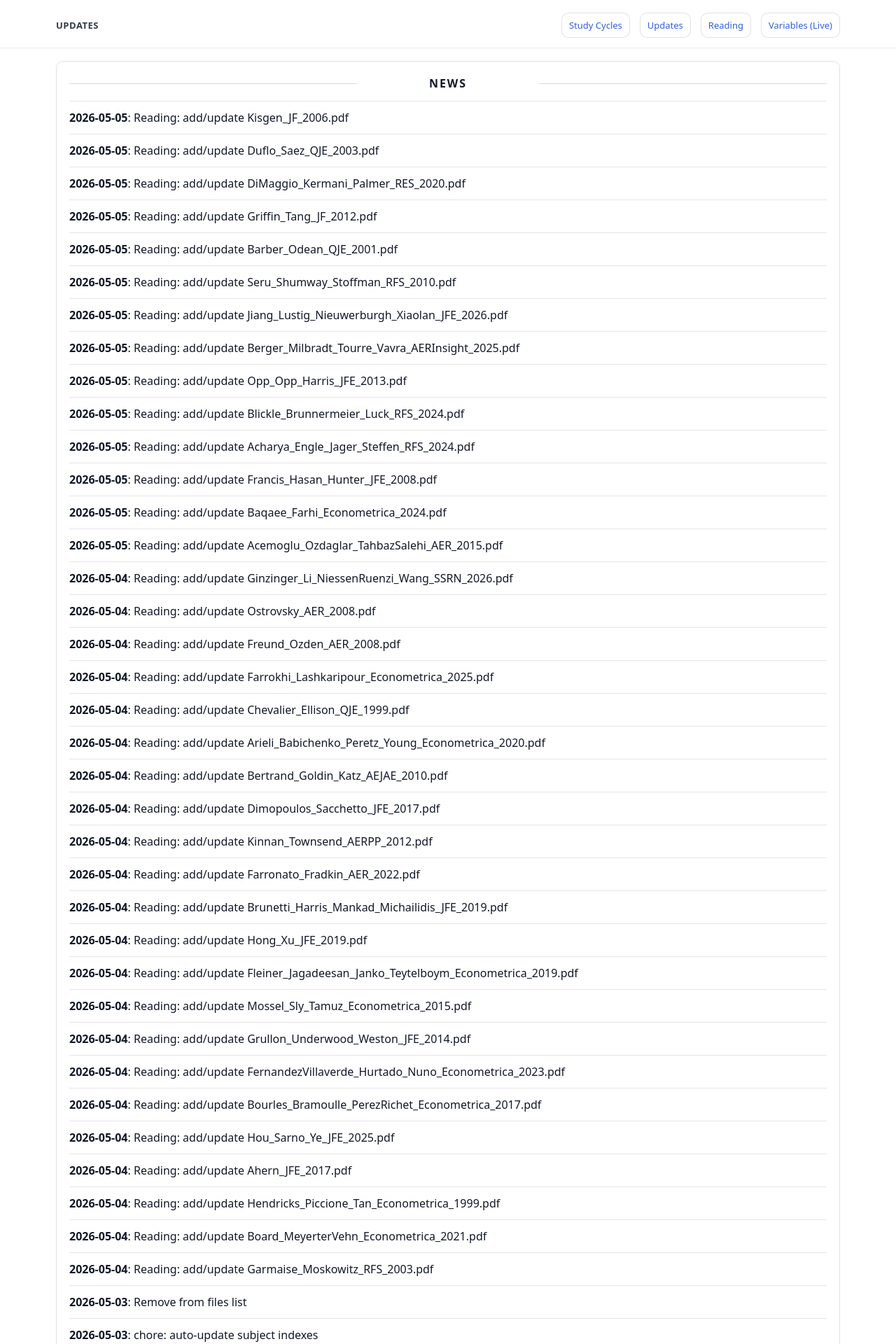
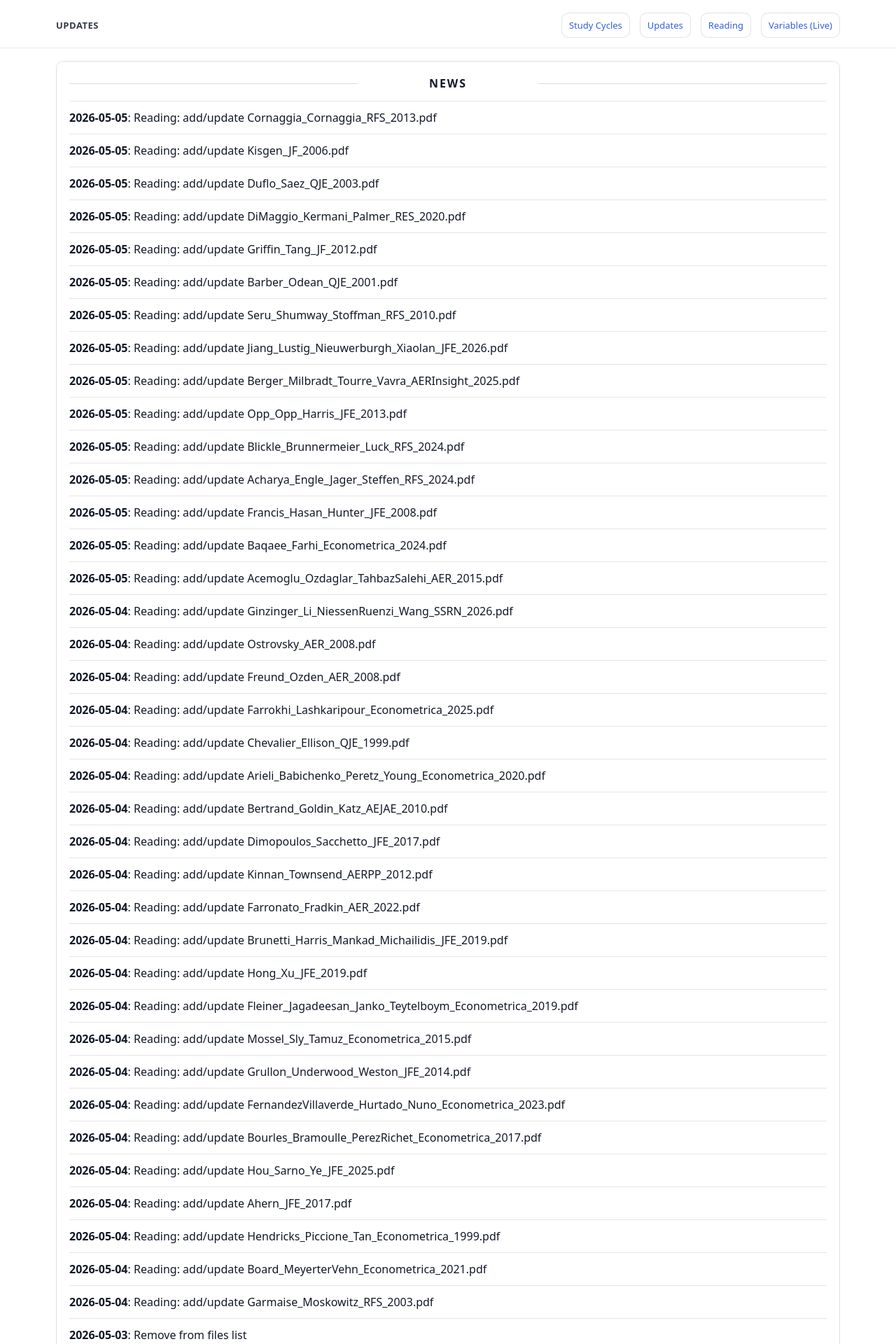
Before and after one commit to yaxinzn/study-archive, a Jekyll site: the page built from updates/index.md, in a window 1280 px wide. Shown: the top 1920 px of the page at 70% size. Built offline with Jekyll 4.4.1, drawn with Linux system fonts in a browser that asks for light colours; some of the changed text lies outside the part shown.

Commit message:
chore: update NEWS feed

```diff
--- a/_data/news.yml
+++ b/_data/news.yml
@@ -1,4 +1,7 @@
 # Auto-generated update history (sorted newest -> oldest). Do not edit manually.
+- ts: "1777975791"
+  date: "2026-05-05"
+  title: "Reading: add/update Cornaggia_Cornaggia_RFS_2013.pdf"
 - ts: "1777975644"
   date: "2026-05-05"
   title: "Reading: add/update Kisgen_JF_2006.pdf"
```
